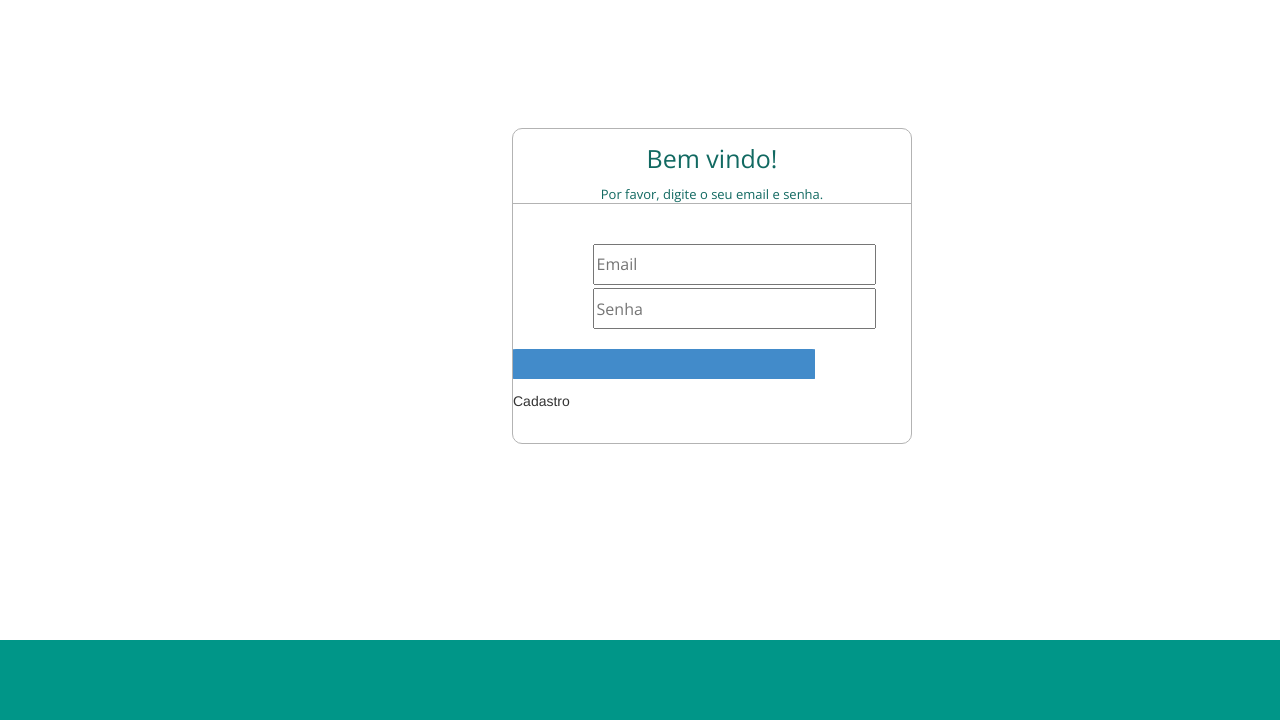
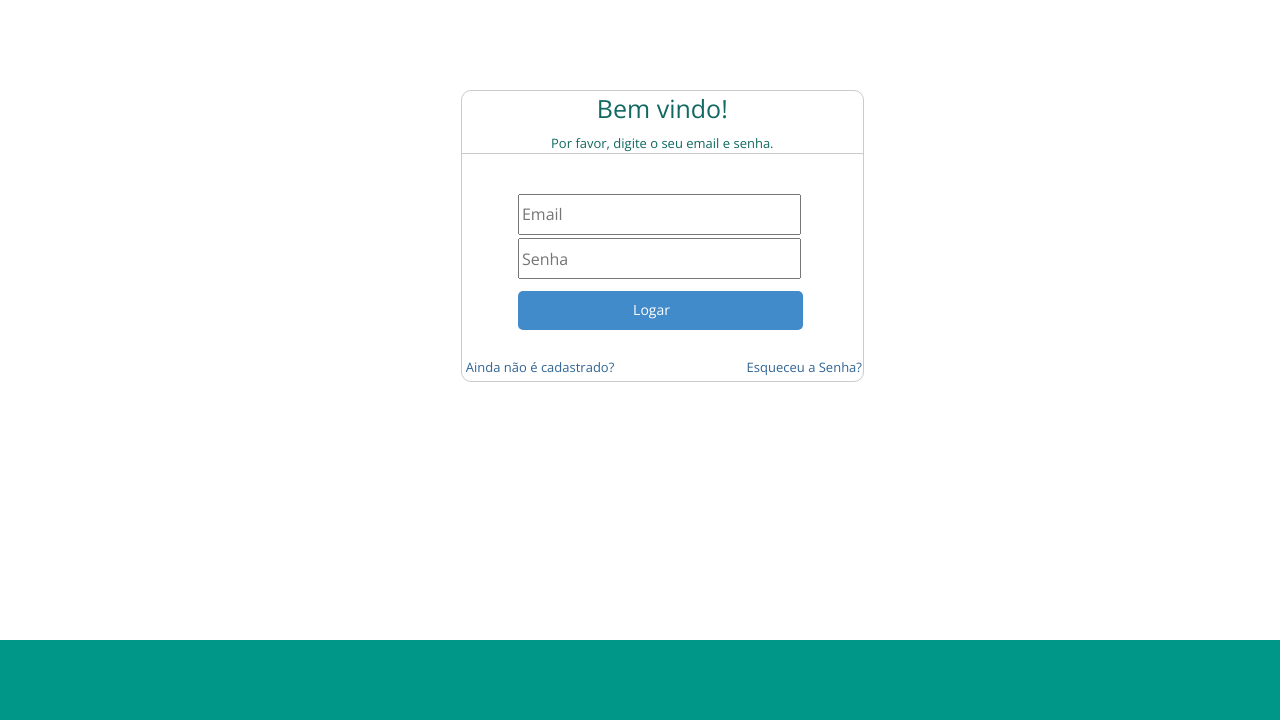
Before and after one commit to diogom10/energy, a CodeIgniter app: page /energia/ in a window 1280 px wide. Shown: the part 80-800 px from the top of the page. Run offline with CodeIgniter, Linux system fonts and the light colour scheme; some libraries are stand-ins or nearby versions.

Commit message:
final do dia casa

```diff
--- a/application/views/login_view.php
+++ b/application/views/login_view.php
@@ -41,8 +41,13 @@
 
                     </div>
 
-                        <div class="btn-login title_inputs"></div>
-                        <div class="">Cadastro</div>
+                    <div class="btn-login">
+                        <div class=" text-btn">Logar</div>
+                    </div>
+                    <div class="f_login">
+                        <div class="cadastro">Ainda não é cadastrado?</div>
+                        <div class="senha">Esqueceu a Senha?</div>
+                    </div>
 
                 </div>
             </div>
--- a/assets/css/global.scss
+++ b/assets/css/global.scss
@@ -29,8 +29,10 @@ body
     .section
     {
         width:100%;
-        height: 700px;
-        position: absolute;
+        // height: 700px;
+        // position: absolute;
+        margin-bottom: 7%;
+
 
 
     }
@@ -40,7 +42,7 @@ body
         width: 100%;
         height: 80px;
         background-color:$cores_fixas;
-        position: absolute;
+        position: fixed;
         bottom: 0%;
     }
 }
--- a/assets/css/login.css
+++ b/assets/css/login.css
@@ -21,25 +21,23 @@ body {
       margin-left: 45%; }
   body .section {
     width: 100%;
-    height: 700px;
-    position: absolute; }
+    margin-bottom: 7%; }
   body .footer {
     width: 100%;
     height: 80px;
     background-color: #009688;
-    position: absolute;
+    position: fixed;
     bottom: 0%; }
 
 .login {
-  min-width: 400px;
-  width: 24%;
-  height: 316px;
-  border: solid 1px #b3b3b3;
+  width: 30%;
+  min-width: 403px;
+  border: solid 1px #cacaca;
   border-radius: 10px;
-  margin-left: 40%;
-  margin-top: 10%; }
+  margin-left: 36%;
+  margin-top: 7%; }
   .login .p_corpo_inputs .p_inputs {
-    margin-left: 20%;
+    margin-left: 14%;
     margin-top: 10%; }
     .login .p_corpo_inputs .p_inputs .ipt-email {
       width: 197px;
@@ -55,20 +53,28 @@ body {
       width: 283px;
       height: 41px; }
   .login .p_corpo_inputs .btn-login {
-    border-radius: 1%;
-    margin: 5% 0 3% 0;
-    height: 30px;
-    width: 76%;
+    border-radius: 5px;
+    margin: 3% 0% 0% 14%;
+    height: 39px;
+    width: 71%;
     background-color: #428bca; }
+  .login .p_corpo_inputs .btn-login:hover {
+    background-color: #3b7ab1;
+    cursor: pointer; }
+  .login .p_corpo_inputs .text-btn {
+    color: #ffffff;
+    font-family: "Open Sans", sans-serif;
+    position: absolute;
+    margin-top: 9px;
+    margin-left: 9%; }
   .login .p_corpo_inputs .title_login {
     font-size: 25px;
     font-family: 'Open Sans', sans-serif;
     color: #116961;
-    text-align: center;
-    margin-top: 3%; }
+    text-align: center; }
   .login .p_corpo_inputs .sub-title {
     font-size: 13px;
-    border-bottom: solid 1px #b3b3b3;
+    border-bottom: solid 1px #cacaca;
     margin-top: 2%; }
   .login .p_corpo_inputs .title_inputs {
     font-size: 16px;
@@ -76,5 +82,22 @@ body {
     color: #116961; }
   .login .p_corpo_inputs .p_btn {
     margin-left: 1%; }
+  .login .p_corpo_inputs .f_login {
+    display: table;
+    width: 100%;
+    font-family: "Open Sans", sans-serif;
+    font-size: 13px;
+    margin-top: 7%;
+    margin-bottom: 1%; }
+    .login .p_corpo_inputs .f_login .cadastro {
+      float: left;
+      margin-left: 1%;
+      color: #316694;
+      cursor: pointer; }
+    .login .p_corpo_inputs .f_login .senha {
+      float: left;
+      margin-left: 33%;
+      color: #316694;
+      cursor: pointer; }
 
 /*# sourceMappingURL=login.css.map */
--- a/assets/css/login.scss
+++ b/assets/css/login.scss
@@ -10,22 +10,24 @@ and open the template in the editor.
 
 @import "global";
 $fonte-inputs:  'Open Sans', sans-serif;
+$borda-login:#cacaca;
 
 .login
 {
-    min-width: 400px;
-    width: 24%;
-    height: 316px;
-    border: solid 1px #b3b3b3;
+    // min-width: 350px;
+    width: 30%;
+    min-width: 403px;
+
+    border: solid 1px $borda-login;
     border-radius: 10px;
-    margin-left: 40%;
-    margin-top: 10%;
+    margin-left: 36%;
+    margin-top: 7%;
 
     .p_corpo_inputs
     {
         .p_inputs
         {
-            margin-left: 20%;
+            margin-left: 14%;
             margin-top: 10%;
 
             .ipt-email
@@ -57,13 +59,27 @@ $fonte-inputs:  'Open Sans', sans-serif;
 
         .btn-login
         {
-            border-radius: 1%;
-            margin: 5% 0 3% 0;
-            height: 30px;
-            width: 76%;
-            background-color:#428bca;
+            border-radius: 5px;
+            margin: 3% 0% 0% 14%;
+            height: 39px;
+            width: 71%;
+            background-color: #428bca;
+        }
 
+        .btn-login:hover
+            {
+            background-color: #3b7ab1;
+            cursor:pointer;
+        }
 
+        .text-btn
+        {
+            color: #ffffff;
+            font-family: "Open Sans", sans-serif;
+            //text-align: center;
+            position: absolute;
+            margin-top: 9px;
+            margin-left: 9%;
         }
 
 
@@ -75,15 +91,12 @@ $fonte-inputs:  'Open Sans', sans-serif;
             color:#116961;
             text-align: center;
 
-            margin-top:3%;
-
-
         }
 
         .sub-title
         {
             font-size:13px;
-            border-bottom: solid 1px #b3b3b3;
+            border-bottom: solid 1px $borda-login;
             margin-top:2%;
 
         }
@@ -101,6 +114,33 @@ $fonte-inputs:  'Open Sans', sans-serif;
             margin-left:1%;
         }
 
+        .f_login
+        {
+            display:table;
+            width:100%;
+            font-family:$fonte_inputs;
+            font-size: 13px;
+            margin-top: 7%;
+            margin-bottom: 1%;
+
+            .cadastro
+            {
+                float:left;
+                margin-left:1%;
+                color:#316694;
+                cursor:pointer;
+            }
+
+            .senha
+            {
+                float:left;
+                margin-left: 33%;
+                color:#316694;
+                cursor:pointer;
+
+            }
+        }
+
 
     }
 }
--- a/nbproject/private/private.xml
+++ b/nbproject/private/private.xml
@@ -3,7 +3,10 @@
     <editor-bookmarks xmlns="http://www.netbeans.org/ns/editor-bookmarks/2" lastBookmarkId="0"/>
     <open-files xmlns="http://www.netbeans.org/ns/projectui-open-files/2">
         <group>
-            <file>file:/C:/wamp64/www/energy/assets/css/global.scss</file>
+            <file>file:/C:/wamp64/www/energia/application/views/login_view.php</file>
+            <file>file:/C:/wamp64/www/energia/application/controllers/Sigere.php</file>
+            <file>file:/C:/wamp64/www/energia/assets/css/global.scss</file>
+            <file>file:/C:/wamp64/www/energia/assets/css/login.scss</file>
         </group>
     </open-files>
 </project-private>
```
Also changed, not shown: assets/css/global.css (+2 -15 lines), 2 other files.
